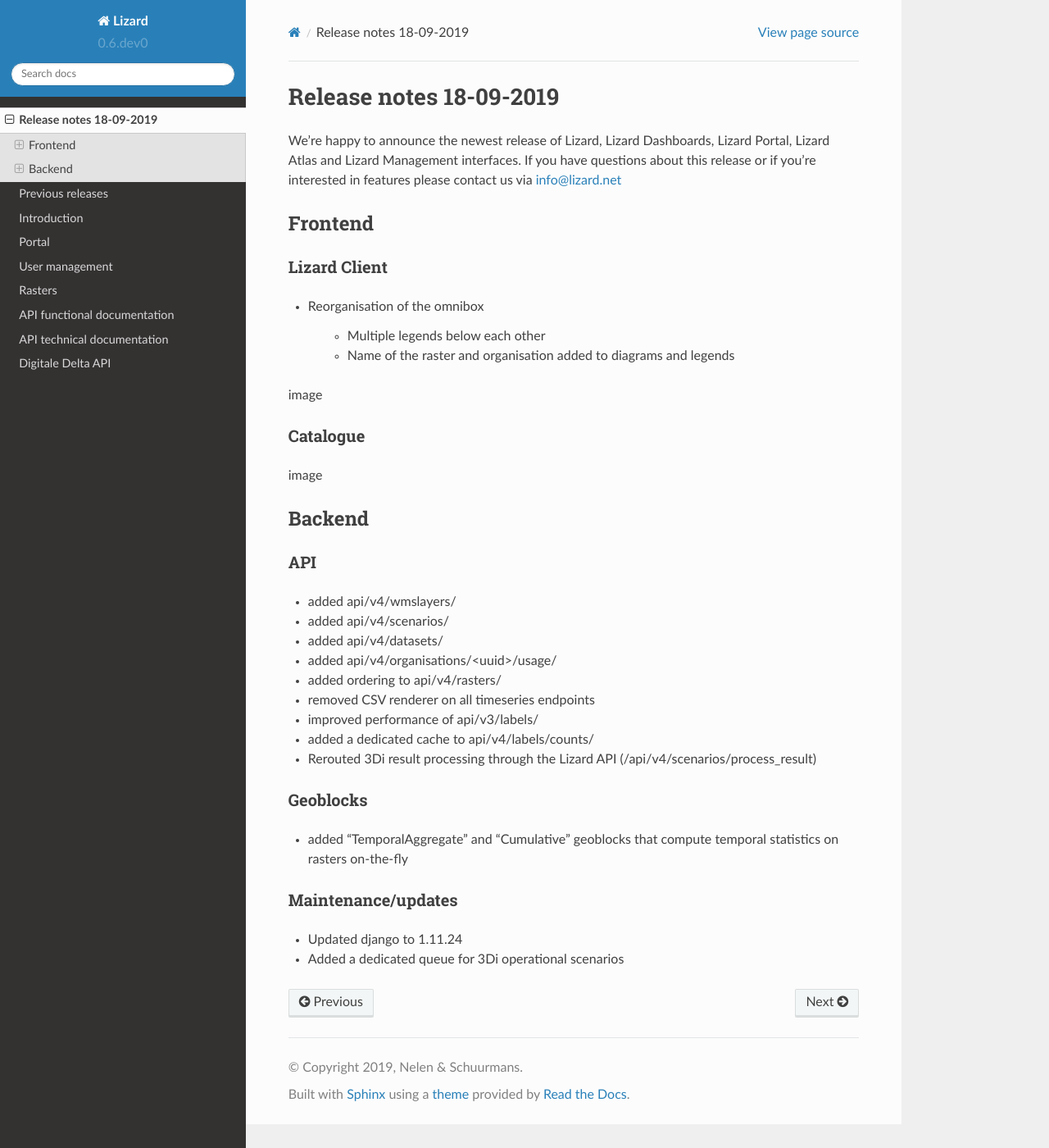
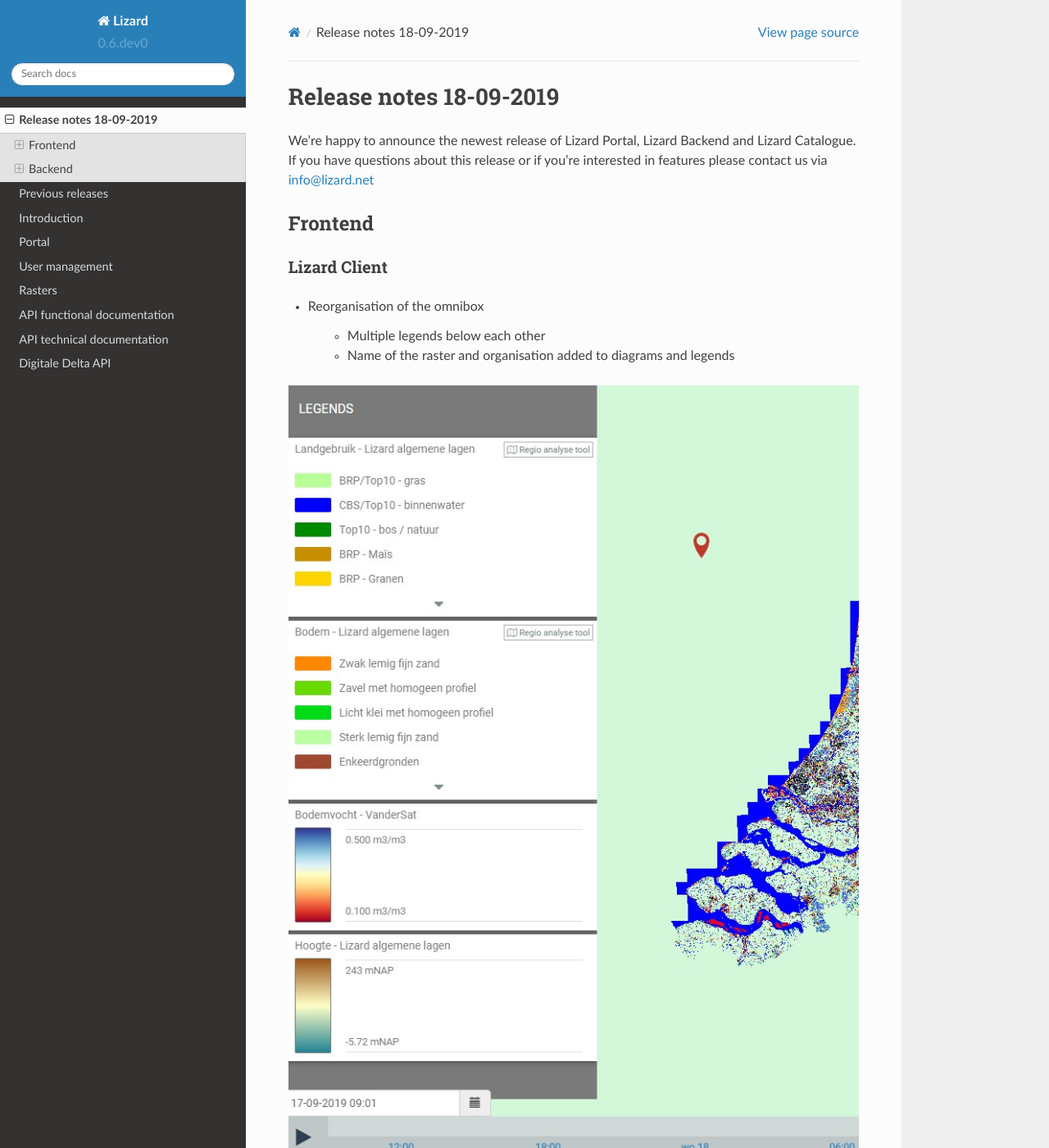
Before and after one commit to nens/lizard-docs, a Sphinx documentation site: the page built from source/releasenotes.rst, in a window 1280 px wide and 1400 px high. Shown: the whole window at 82% size. Built offline with Sphinx 7.4.7 and the Read the Docs theme 2.0.0, drawn with Linux system fonts in a browser that asks for light colours; formulas are drawn with MathJax 3; some of the changed text lies outside the part shown.

Commit message:
Added images

```diff
--- a/source/releasenotes.rst
+++ b/source/releasenotes.rst
@@ -7,7 +7,7 @@
 Release notes 18-09-2019
 ========================
 
-We’re happy to announce the newest release of Lizard, Lizard Dashboards, Lizard Portal, Lizard Atlas and Lizard Management interfaces. If you have questions about this release or if you’re interested in features please contact us via info@lizard.net
+We’re happy to announce the newest release of Lizard Portal, Lizard Backend and Lizard Catalogue. If you have questions about this release or if you’re interested in features please contact us via info@lizard.net
 
 Frontend
 --------
@@ -20,12 +20,16 @@ Lizard Client
     * Multiple legends below each other
     * Name of the raster and organisation added to diagrams and legends
 
-image
+.. image:: /images/legends.jpg
 
 Catalogue
 ^^^^^^^^^
 
-image
+A new interface to give an overview of available rasters and WMS layers.
+
+The Catalogue can be reache via this url: https://demo.lizard.net/catalogue/
+
+.. image:: /images/catalogue.jpg
 
 Backend
 -------
```
Also changed, not shown: source/images/catalogue.jpg (added), source/images/legends.jpg (added).
